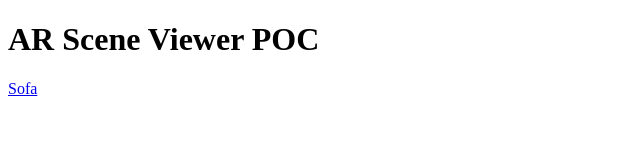
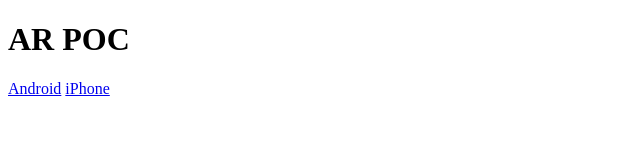
Before and after one commit to geomarb/ar-poc-xgeeks, a plain HTML site: page sofa.html in a window 1280 px wide. Shown: the whole page, without its empty margins (0-640 px from the left). Drawn offline with Linux system fonts and the light colour scheme.

Commit message:
fix: sofa url

```diff
--- a/sofa.html
+++ b/sofa.html
@@ -4,12 +4,15 @@
 <head>
   <meta charset="UTF-8">
   <meta name="viewport" content="width=device-width, initial-scale=1.0">
-  <title>AR Scene Viewer POC</title>
+  <title>AR POC</title>
 
 <body>
-  <h1>AR Scene Viewer POC</h1>
+  <h1>AR POC</h1>
   <a
-    href="intent://arvr.google.com/scene-viewer/1.0?file=sofa.glb#Intent;scheme=https;package=com.google.android.googlequicksearchbox;action=android.intent.action.VIEW;S.browser_fallback_url=https://developers.google.com/ar;end;">Sofa</a>
+    href="intent://arvr.google.com/scene-viewer/1.0?file=android.glb#Intent;scheme=https;package=com.google.android.googlequicksearchbox;action=android.intent.action.VIEW;S.browser_fallback_url=https://developers.google.com/ar;end;">Android</a>
+
+  <a href="iphone.usdz">iPhone</a>
+
 </body>
 
 </html>
```
